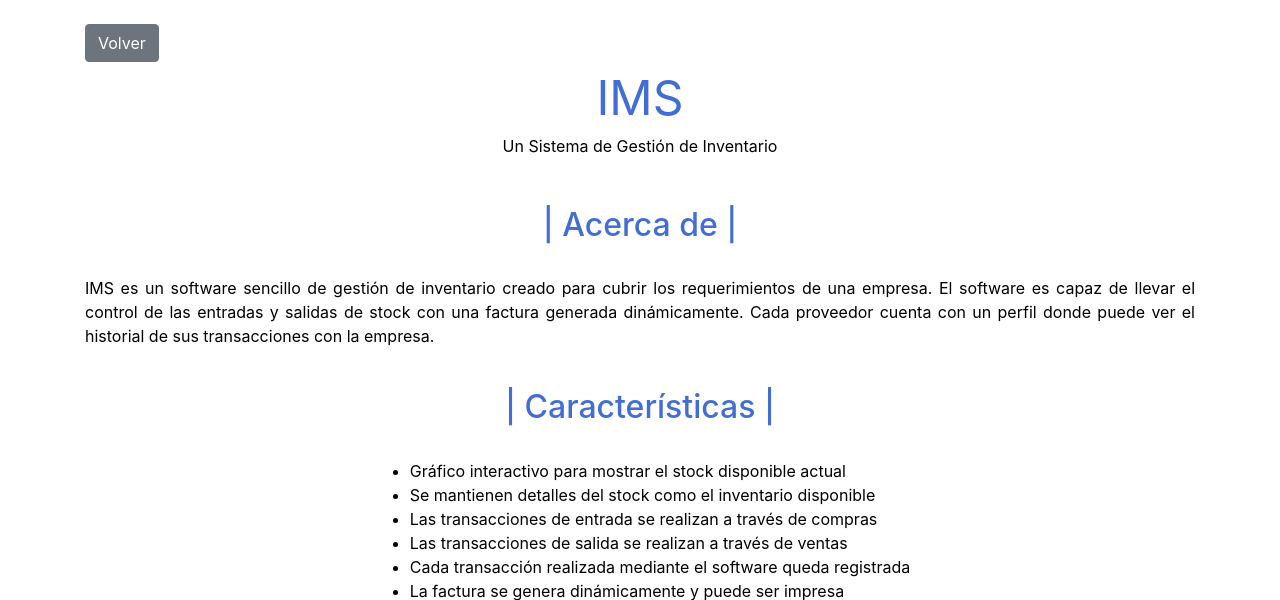
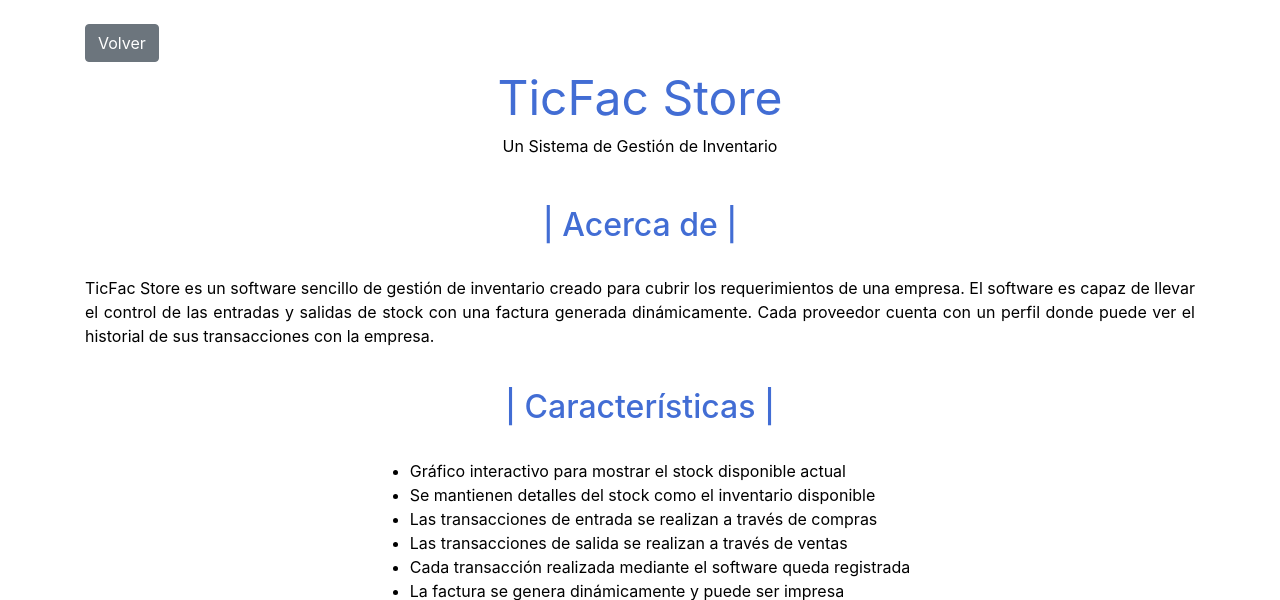
Before and after one commit to 1chris0soliz7/aplicaci-n-de-gesti-n-, a Django app: page /about/ in a window 1280 px wide. Shown: the top 600 px of the page. Run offline with Django 3.2, Linux system fonts and the light colour scheme; some libraries are stand-ins or nearby versions.

Commit message:
modificacion

```diff
--- a/homepage/templates/about.html
+++ b/homepage/templates/about.html
@@ -11,14 +11,14 @@
         <a href="{% url 'home' %}" class="btn btn-secondary">Volver</a>
     {% endif %}
 
-    <div class="align-middle" style="color: #426dd4; font-style: bold; font-size: 3rem;">IMS</div>
+    <div class="align-middle" style="color: #426dd4; font-style: bold; font-size: 3rem;">TicFac Store</div>
     <div class="align-middle" style="color: rgb(0, 0, 0)">Un Sistema de Gestión de Inventario</div>
     <br><br>
 
     <div class="align-middle">
         <h2 style="color:#426dd4">| Acerca de |</h2> <br>
             <p style="color:#000000; font-size: 1rem; text-align: justify;">
-                IMS es un software sencillo de gestión de inventario creado para cubrir los requerimientos de una empresa.
+                TicFac Store es un software sencillo de gestión de inventario creado para cubrir los requerimientos de una empresa.
                 El software es capaz de llevar el control de las entradas y salidas de stock con una factura generada dinámicamente.
                 Cada proveedor cuenta con un perfil donde puede ver el historial de sus transacciones con la empresa.
             </p>
--- a/homepage/templates/base.html
+++ b/homepage/templates/base.html
@@ -21,7 +21,7 @@
     <link rel="stylesheet" type="text/css" href="{% static 'css/dialogbox.css' %}">
 
     <link rel="icon" type="image/png" href="https://res.cloudinary.com/dhpq4rjad/image/upload/v1750796227/fc33af1278934f968572691a014e6899-free-Photoroom_ysghdf.jpg ">
-    <title>IMS - {% block title %}Título Faltante{% endblock title %}</title>
+    <title>TicFac Store - {% block title %}Título Faltante{% endblock title %}</title>
 
 </head>
 <!-- Inicia sesión en codeastro.com para más proyectos -->
--- a/transactions/templates/bill/bill_base.html
+++ b/transactions/templates/bill/bill_base.html
@@ -31,7 +31,7 @@
         <nav id="sidebar">
 
             <div class="sidebar-header">
-                <a class="navbar-brand titlefont mr-4" href="{% url 'home' %}"><h3>IMS-Django</h3></a>
+                <a class="navbar-brand titlefont mr-4" href="{% url 'home' %}"><h3>TicFac Store</h3></a>
             </div>
 
             <ul class="list-unstyled sidebar-components">
```
